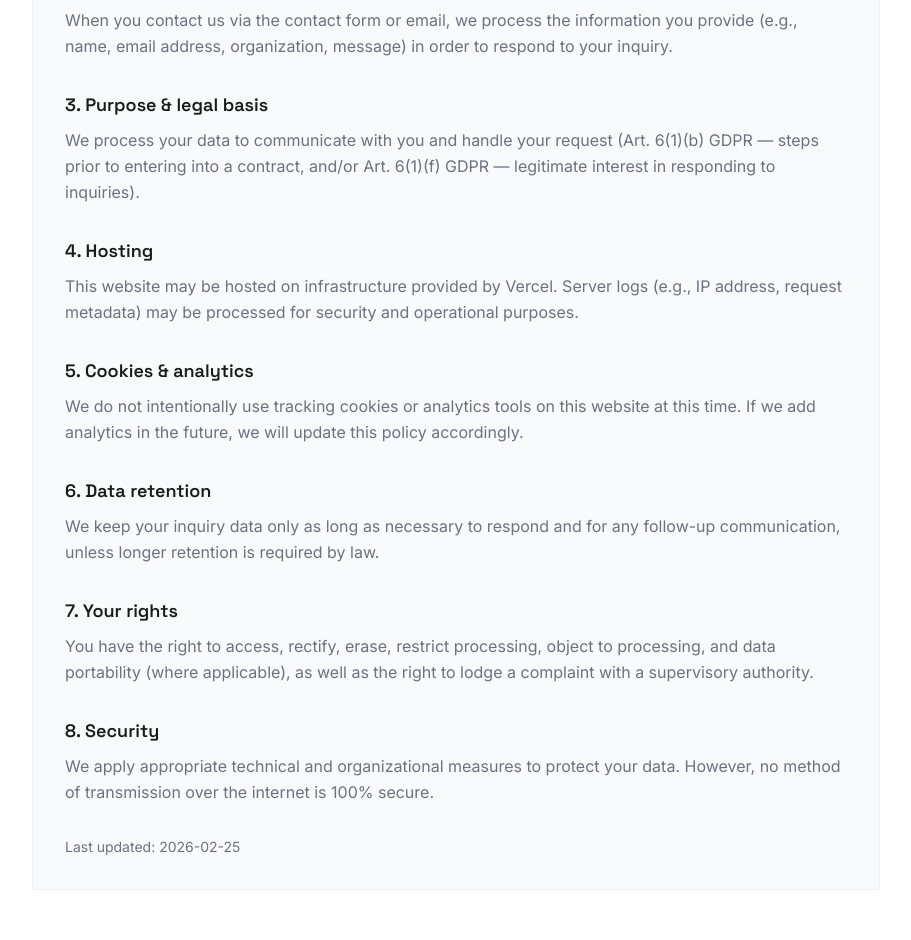
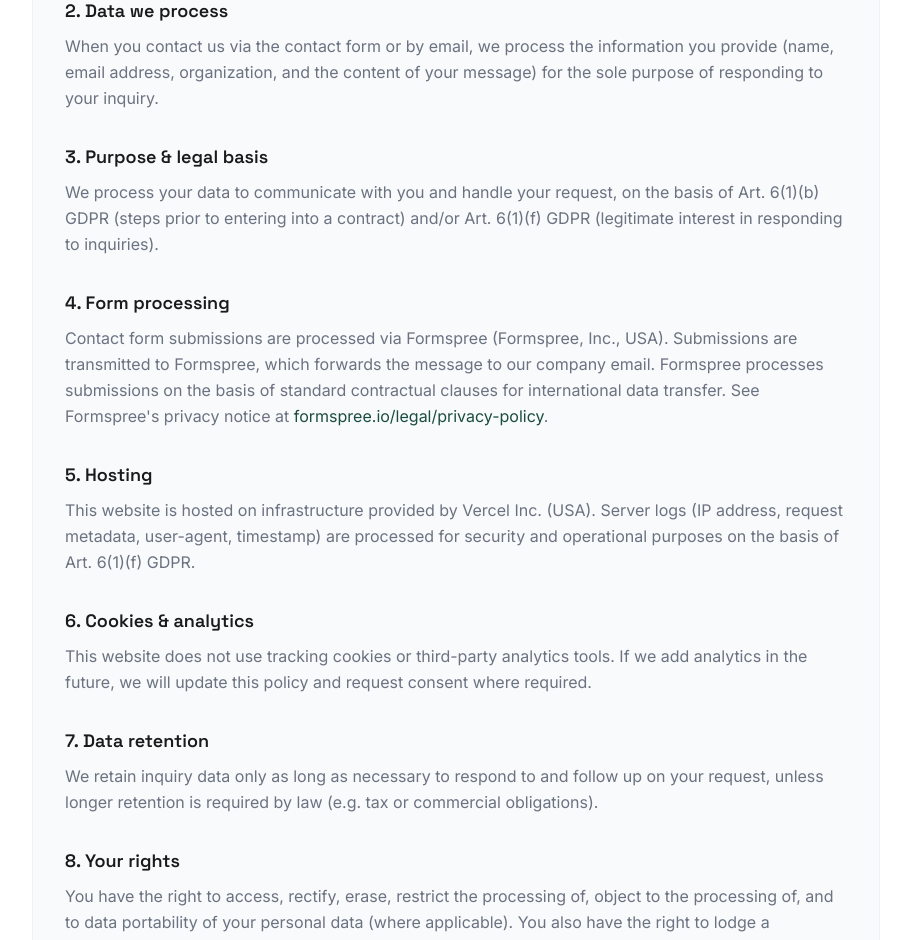
Before and after one commit to Averium-design/averium-dynamics, a React (Create React App) app: page /privacy in a window 1280 px wide. Shown: the part 460-1400 px from the top of the page, without its empty margins (184-1095 px from the left). Built offline with nearby package versions, Linux system fonts and the light colour scheme.

Commit message:
Update Privacy.js

```diff
--- a/src/Privacy.js
+++ b/src/Privacy.js
@@ -6,16 +6,17 @@ export default function Privacy() {
     <div className="min-h-screen bg-white py-20">
       <div className="container mx-auto px-6 max-w-4xl">
         <Link to="/" className="text-primary hover:underline text-sm">← Back to Home</Link>
-
         <p className="text-sm font-mono uppercase tracking-widest text-foreground-muted mt-6 mb-4">LEGAL</p>
         <h1 className="text-4xl md:text-5xl font-bold mb-10 font-heading text-foreground">Privacy Policy</h1>
 
         <div className="bg-slate-50 border border-border/50 p-6 md:p-8 rounded-sm space-y-8 text-foreground-muted leading-relaxed">
+
           <div>
             <h3 className="text-lg font-semibold text-foreground mb-2">1. Controller</h3>
             <p>
-              Averium Dynamics UG (haftungsbeschränkt) i.G.<br />
+              Averium Dynamics UG (haftungsbeschränkt)<br />
               Kastanienallee 51, 12627 Berlin, Germany<br />
+              HRB 285037 B, Amtsgericht Charlottenburg<br />
               Email:{' '}
               <a className="text-primary hover:underline" href="mailto:info@averiumdynamics.com">
                 info@averiumdynamics.com
@@ -26,61 +27,81 @@ export default function Privacy() {
           <div>
             <h3 className="text-lg font-semibold text-foreground mb-2">2. Data we process</h3>
             <p>
-              When you contact us via the contact form or email, we process the information you provide (e.g., name, email address, organization, message)
-              in order to respond to your inquiry.
+              When you contact us via the contact form or by email, we process the information you provide
+              (name, email address, organization, and the content of your message) for the sole purpose of
+              responding to your inquiry.
             </p>
           </div>
 
           <div>
-            <h3 className="text-lg font-semibold text-foreground mb-2">3. Purpose & legal basis</h3>
+            <h3 className="text-lg font-semibold text-foreground mb-2">3. Purpose &amp; legal basis</h3>
             <p>
-              We process your data to communicate with you and handle your request (Art. 6(1)(b) GDPR — steps prior to entering into a contract,
-              and/or Art. 6(1)(f) GDPR — legitimate interest in responding to inquiries).
+              We process your data to communicate with you and handle your request, on the basis of
+              Art. 6(1)(b) GDPR (steps prior to entering into a contract) and/or Art. 6(1)(f) GDPR
+              (legitimate interest in responding to inquiries).
             </p>
           </div>
 
           <div>
-            <h3 className="text-lg font-semibold text-foreground mb-2">4. Hosting</h3>
+            <h3 className="text-lg font-semibold text-foreground mb-2">4. Form processing</h3>
             <p>
-              This website may be hosted on infrastructure provided by Vercel. Server logs (e.g., IP address, request metadata) may be processed
-              for security and operational purposes.
+              Contact form submissions are processed via Formspree (Formspree, Inc., USA). Submissions are
+              transmitted to Formspree, which forwards the message to our company email. Formspree processes
+              submissions on the basis of standard contractual clauses for international data transfer.
+              See Formspree&apos;s privacy notice at{' '}
+              <a className="text-primary hover:underline" href="https://formspree.io/legal/privacy-policy" target="_blank" rel="noreferrer">
+                formspree.io/legal/privacy-policy
+              </a>.
             </p>
           </div>
 
           <div>
-            <h3 className="text-lg font-semibold text-foreground mb-2">5. Cookies & analytics</h3>
+            <h3 className="text-lg font-semibold text-foreground mb-2">5. Hosting</h3>
             <p>
-              We do not intentionally use tracking cookies or analytics tools on this website at this time.
-              If we add analytics in the future, we will update this policy accordingly.
+              This website is hosted on infrastructure provided by Vercel Inc. (USA). Server logs
+              (IP address, request metadata, user-agent, timestamp) are processed for security and
+              operational purposes on the basis of Art. 6(1)(f) GDPR.
             </p>
           </div>
 
           <div>
-            <h3 className="text-lg font-semibold text-foreground mb-2">6. Data retention</h3>
+            <h3 className="text-lg font-semibold text-foreground mb-2">6. Cookies &amp; analytics</h3>
             <p>
-              We keep your inquiry data only as long as necessary to respond and for any follow-up communication,
-              unless longer retention is required by law.
+              This website does not use tracking cookies or third-party analytics tools.
+              If we add analytics in the future, we will update this policy and request consent where required.
             </p>
           </div>
 
           <div>
-            <h3 className="text-lg font-semibold text-foreground mb-2">7. Your rights</h3>
+            <h3 className="text-lg font-semibold text-foreground mb-2">7. Data retention</h3>
             <p>
-              You have the right to access, rectify, erase, restrict processing, object to processing, and data portability (where applicable),
-              as well as the right to lodge a complaint with a supervisory authority.
+              We retain inquiry data only as long as necessary to respond to and follow up on your request,
+              unless longer retention is required by law (e.g. tax or commercial obligations).
             </p>
           </div>
 
           <div>
-            <h3 className="text-lg font-semibold text-foreground mb-2">8. Security</h3>
+            <h3 className="text-lg font-semibold text-foreground mb-2">8. Your rights</h3>
             <p>
-              We apply appropriate technical and organizational measures to protect your data. However, no method of transmission over the internet is 100% secure.
+              You have the right to access, rectify, erase, restrict the processing of, object to the processing of,
+              and to data portability of your personal data (where applicable). You also have the right to lodge a
+              complaint with a data protection supervisory authority — for Berlin, the Berliner Beauftragte für
+              Datenschutz und Informationsfreiheit.
             </p>
           </div>
 
-          <div className="text-sm text-foreground-muted">
+          <div>
+            <h3 className="text-lg font-semibold text-foreground mb-2">9. Security</h3>
+            <p>
+              We apply appropriate technical and organisational measures to protect your data, including
+              TLS-encrypted transmission. However, no method of transmission over the internet is 100% secure.
+            </p>
+          </div>
+
+          <div className="text-sm text-foreground-muted pt-2 border-t border-border/40">
             Last updated: {new Date().toISOString().slice(0, 10)}
           </div>
+
         </div>
       </div>
     </div>
```
